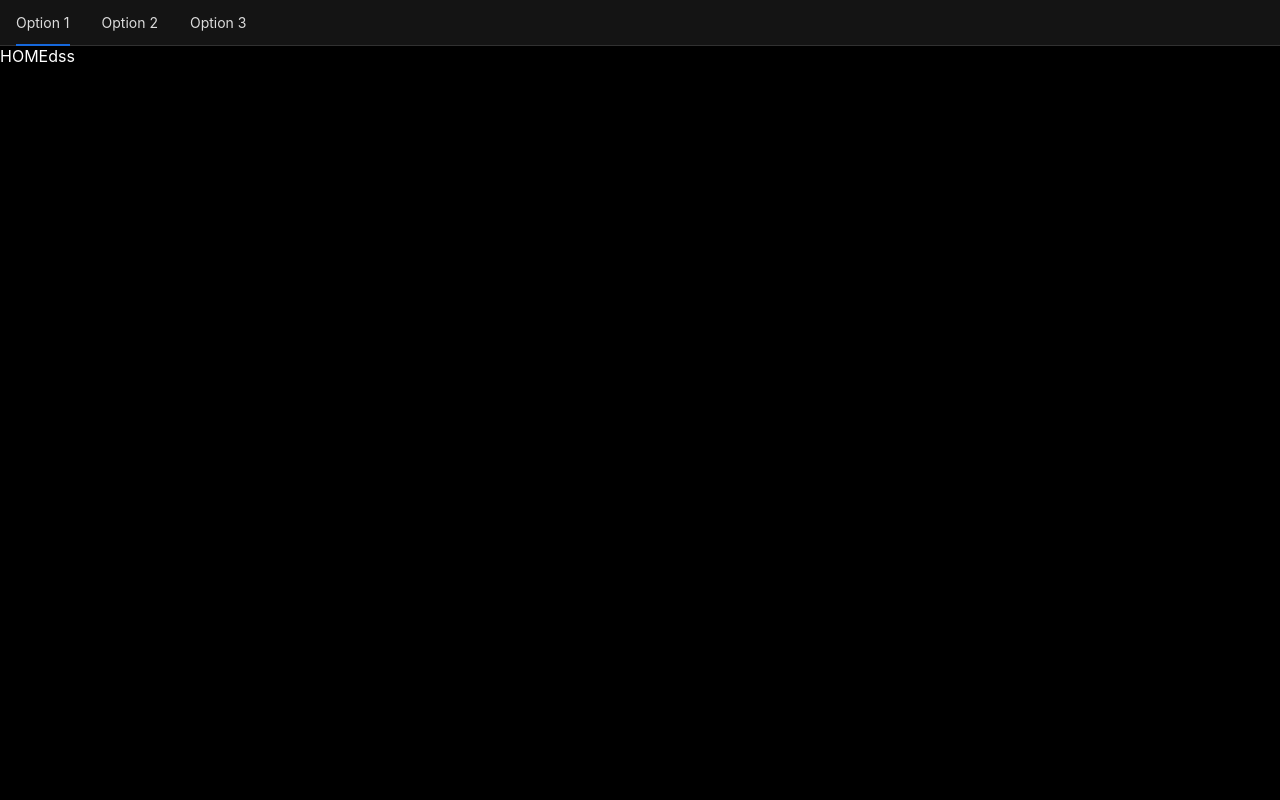
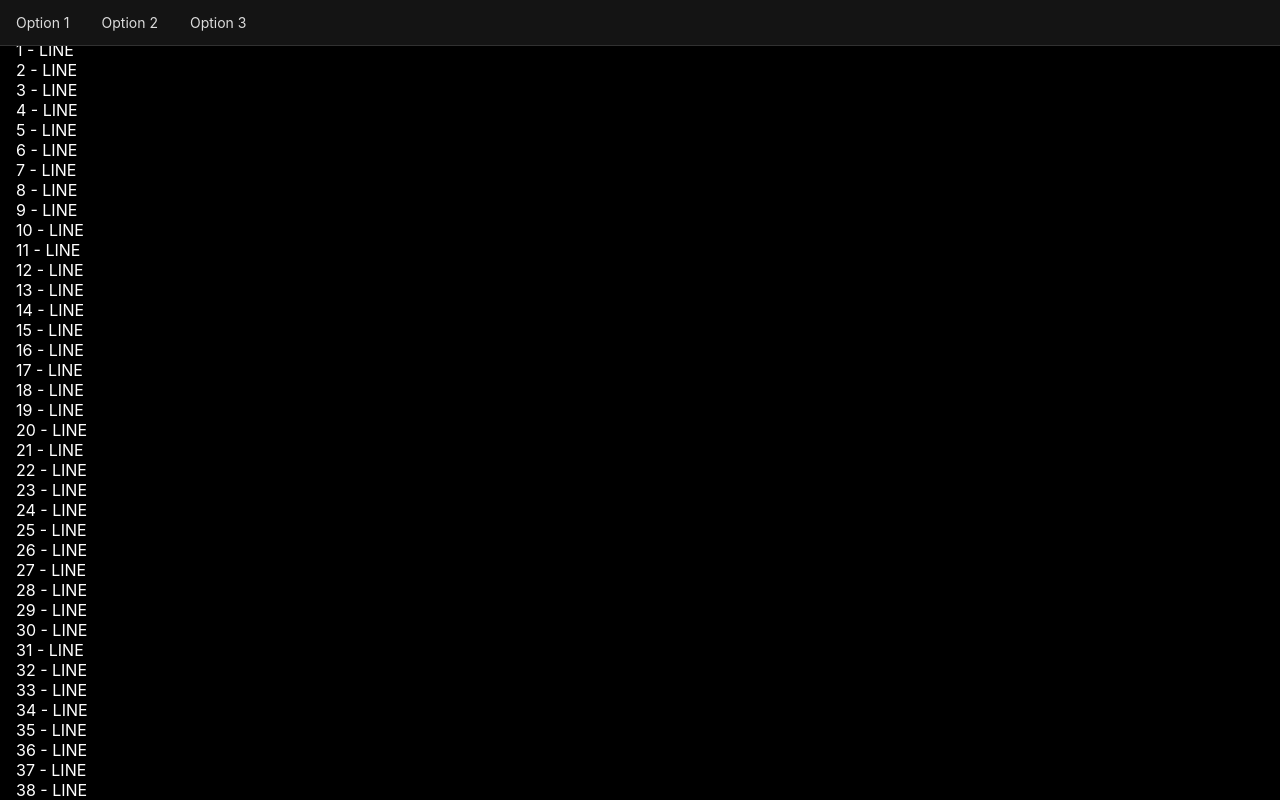
Before and after one commit to velrino/nodebr, a React (Create React App) app: page /home in a window 1280 px wide. Shown: the top 800 px of the page. Built offline with nearby package versions, Linux system fonts and the light colour scheme.

Commit message:
Improved layout

```diff
--- a/src/components/site/header/index.tsx
+++ b/src/components/site/header/index.tsx
@@ -48,7 +48,7 @@ export const SiteHeaderComponent = () => {
     };
 
     return (
-        <div>
+        <div className='header-navbar'>
             {isDesktop ? renderDesktopNavbar() : renderMobileNavbar()}
         </div>
     );
--- a/src/components/site/index.tsx
+++ b/src/components/site/index.tsx
@@ -7,8 +7,8 @@ export function SiteRoutesComponent() {
 
     return (
         <>
+            <SiteHeaderComponent />
             <div className="site-content">
-                <SiteHeaderComponent/>
                 <Outlet context={[translate]} />
             </div>
         </>
--- a/src/index.scss
+++ b/src/index.scss
@@ -14,8 +14,14 @@ code {
 
 .base-content {
   min-height: 100vh;
-  height: 100vh;
-  min-width: 100vw;
+  height: 100%;
+  // min-width: 100vw;
+  width: 100%;
+}
+
+.site-content {
+  padding-left: 1rem;
+  padding-right: 1rem;
 }
 
 .dark-theme {
@@ -26,3 +32,8 @@ code {
 .light-theme {
 
 }
+
+.header-navbar {
+  position: fixed;
+  width: 100%;
+}
--- a/src/pages/site/home/index.tsx
+++ b/src/pages/site/home/index.tsx
@@ -1,5 +1,8 @@
 export const SiteHomePage = () => {
     return (<>
         HOMEdss
+        {
+            [...new Array(200)].map((item: any, index: number) => <div>{index} - LINE</div>)
+        }
     </>)
 }
```
